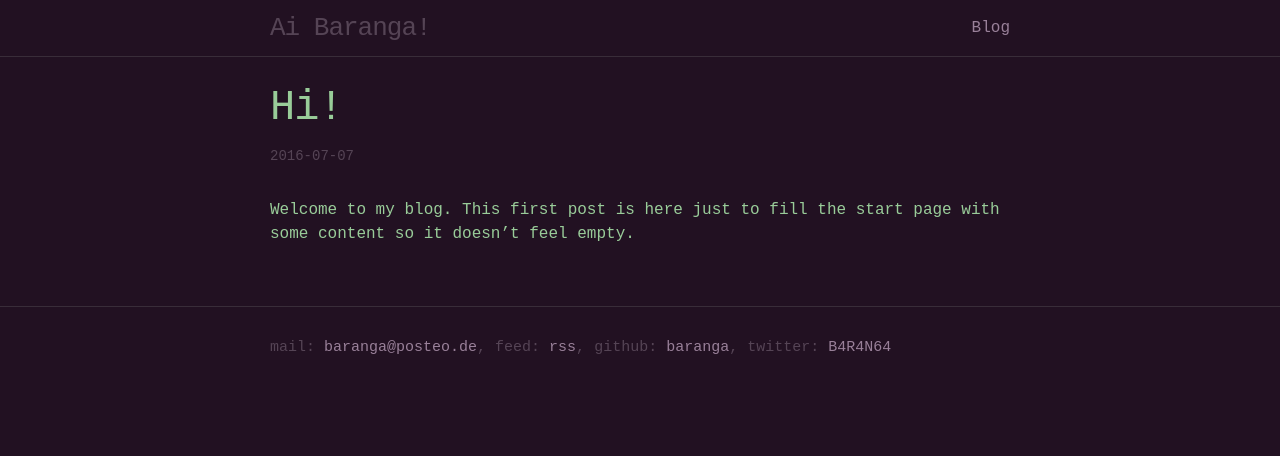
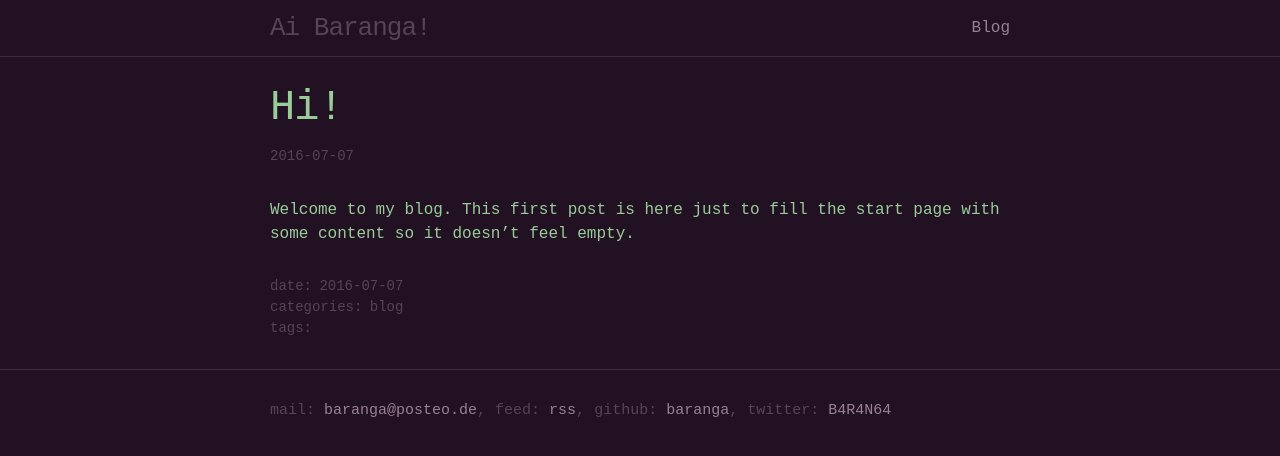
Before and after one commit to baranga/baranga.github.io, a Jekyll site: the page built from _posts/2016-07-07-hi.markdown, in a window 1280 px wide. Shown: the top 456 px of the page. Built offline with Jekyll 4.4.1, drawn with Linux system fonts in a browser that asks for light colours; comment, search, counter and statistics services are not loaded.

Commit message:
Add post meta data as footer

```diff
--- a/_layouts/post.html
+++ b/_layouts/post.html
@@ -12,4 +12,14 @@ layout: default
     {{ content }}
   </article>
 
+  <footer class="post-footer">
+    <dl class="post-meta">
+      <dt>date</dt>
+      <dd>{{ page.date | date: "%Y-%m-%d" }}</dd>
+      <dt>categories</dt>
+      <dd>{{ page.categories | array_to_sentence_string }}</dd>
+      <dt>tags</dt>
+      <dd>{{ page.tags | array_to_sentence_string }} </dd>
+    </dl>
+  </footer>
 </div>
--- a/_sass/_layout.scss
+++ b/_sass/_layout.scss
@@ -208,6 +208,22 @@
     }
 }
 
+.post-footer {
+    dl.post-meta {
+        dt {
+          //display: inline;
+            float: left;
+            &:after {
+                content: ':';
+            }
+            margin-right: 1ex;
+        }
+        dd {
+          //display: inline;
+        }
+    }
+}
+
 .portrait {
   float: right;
   margin: 0 0 $spacing-unit / 2 $spacing-unit / 2;
```
